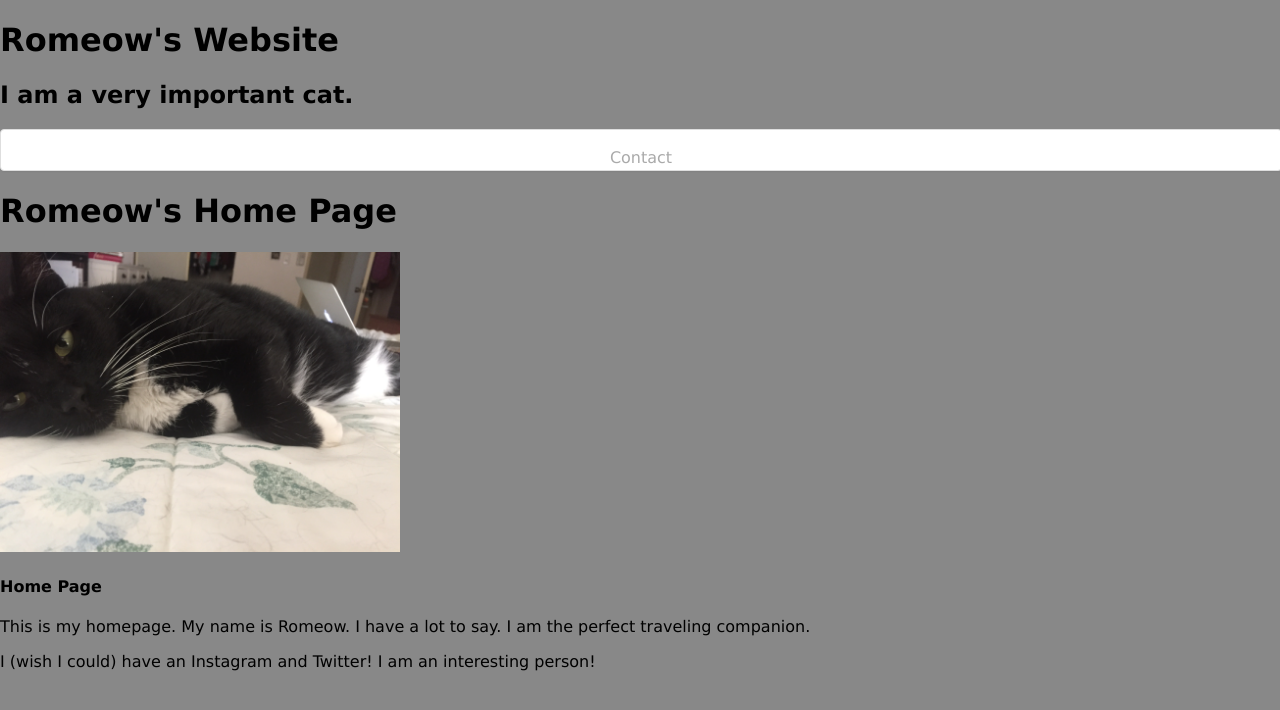
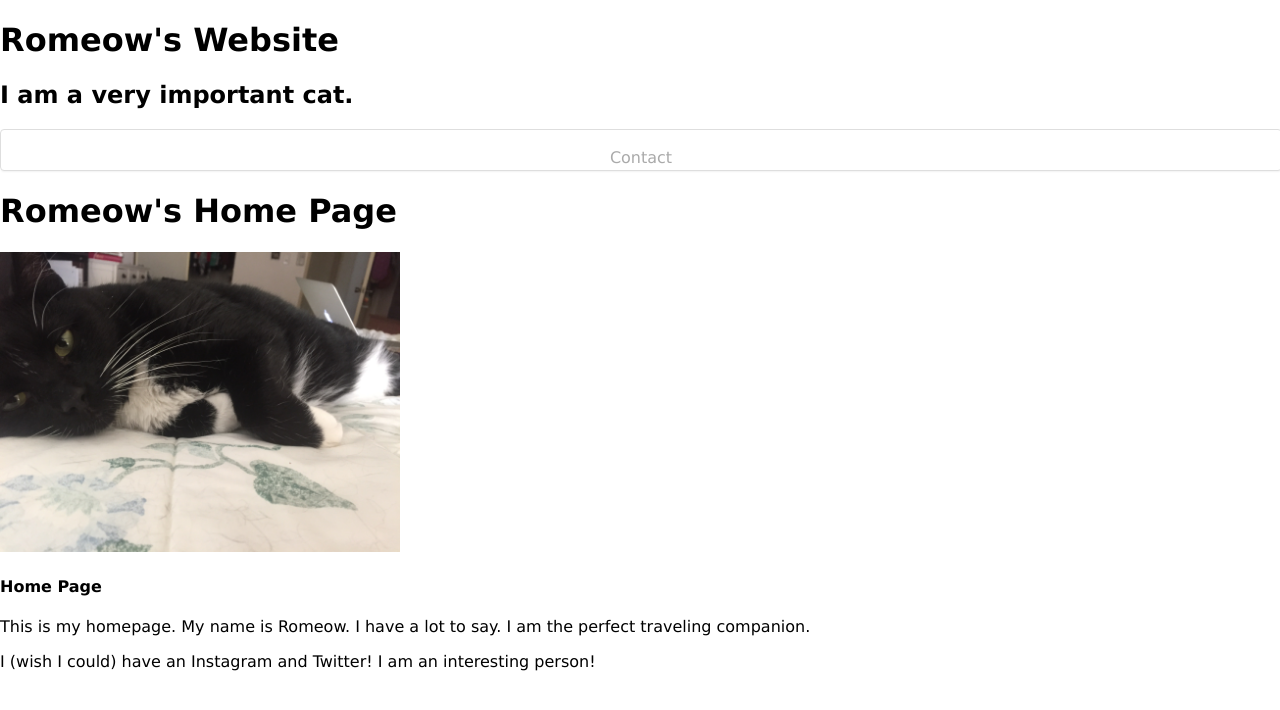
Before and after one commit to emeriwether/emeriwether.github.io, a Jekyll site: the page built from index.html, in a window 1280 px wide. Shown: the top 710 px of the page. Built offline with Jekyll 4.4.1, drawn with Linux system fonts in a browser that asks for light colours.

Commit message:
bg color to white

```diff
--- a/css/styles.css
+++ b/css/styles.css
@@ -1,17 +1,9 @@
 body {
-    background-color: #888;
+    background-color: #fff;
     font-family: Verdana, Helvetica, sans-serif;
     margin:0;
     padding:0;
 }
-
-/*
-p {
-    margin:0 auto;
-    line-height: 1.8;
-    test-align: justify;
-}
-*/
 
 /*
 -----------
```
